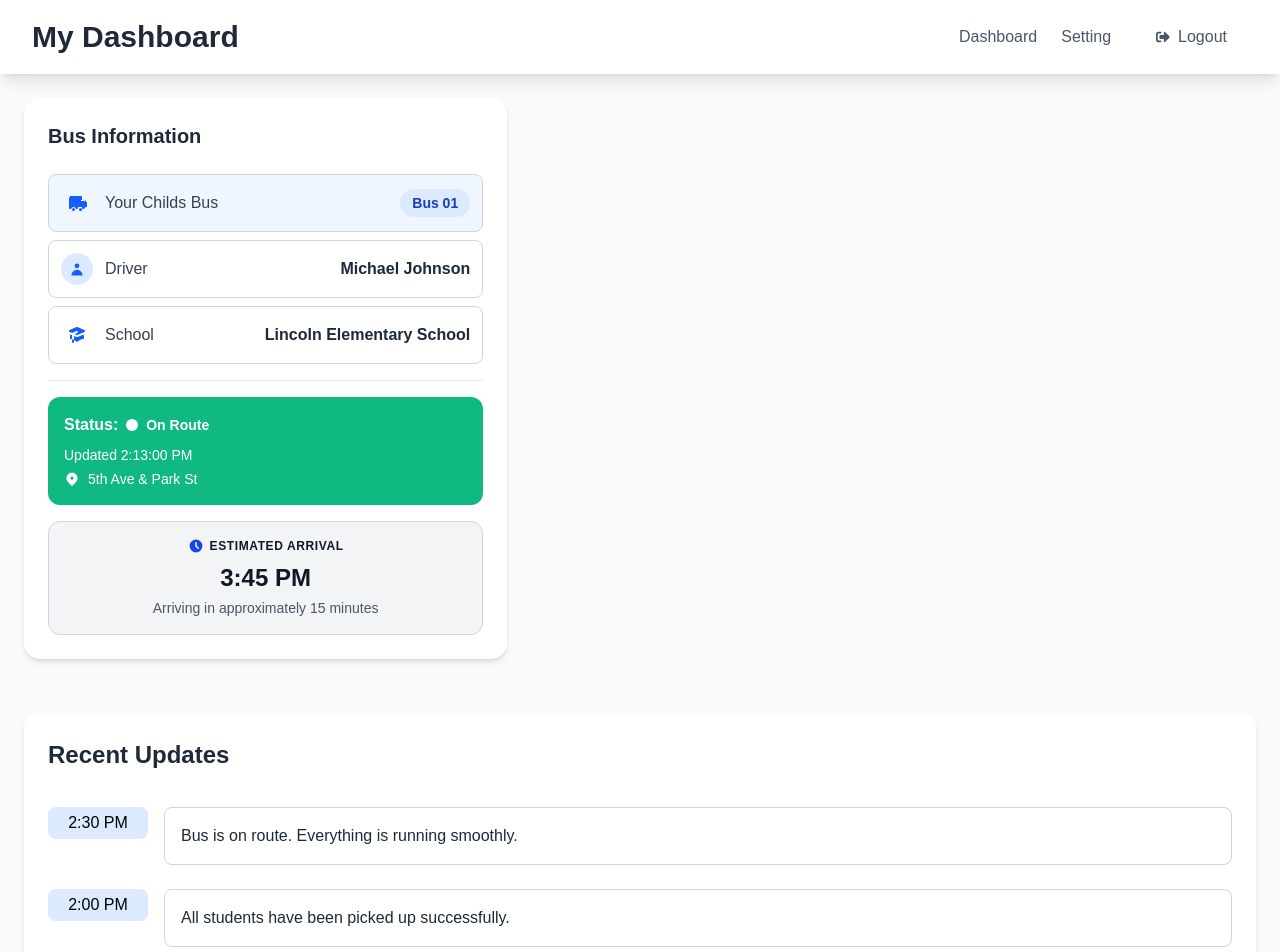
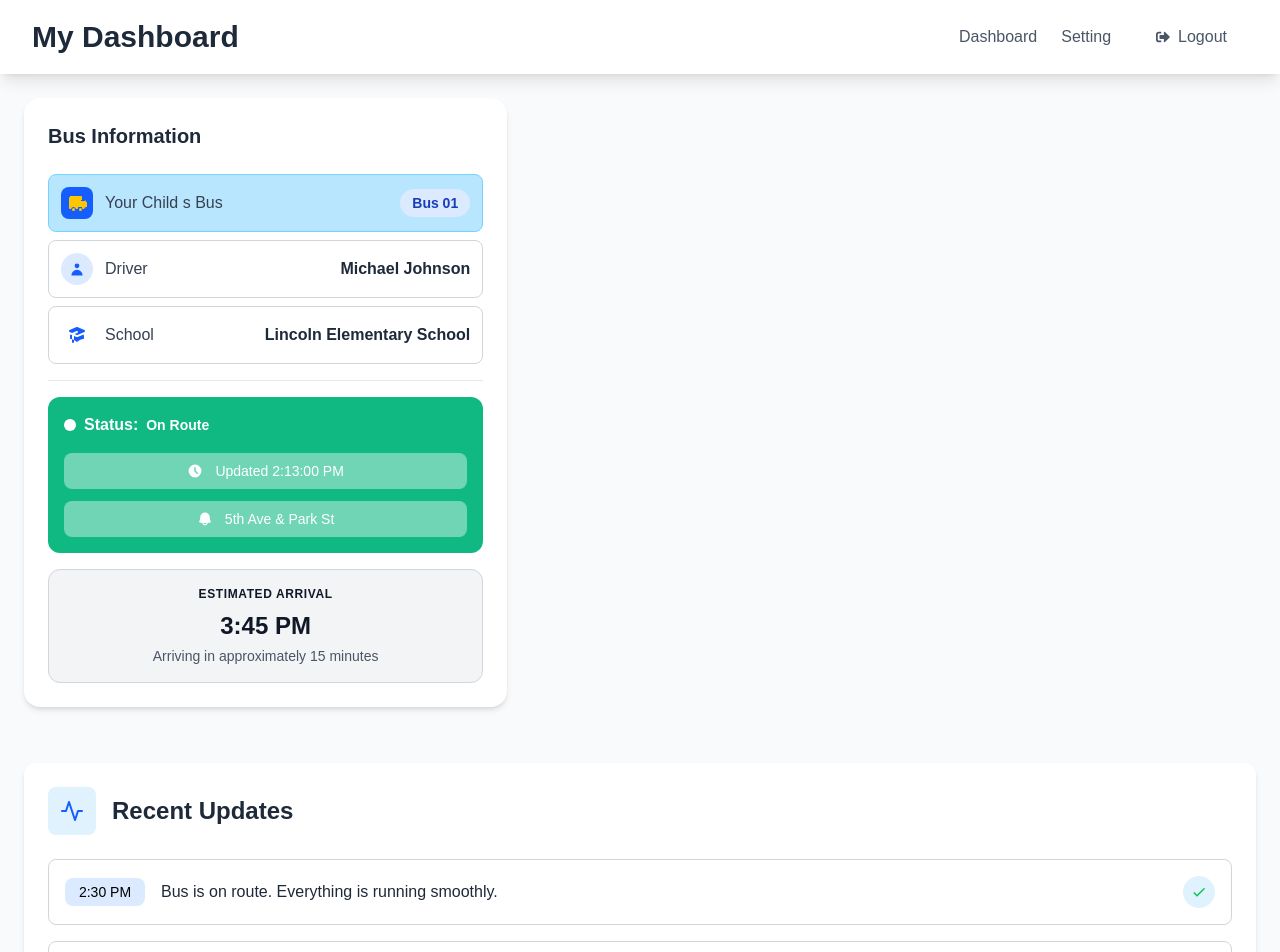
Before and after one commit to SheCanCODE-Capstone-Projects/School_bus_tracker_fe, a Next.js app: page /parent/dashboard in a window 1280 px wide. Shown: the top 952 px of the page. Built offline with nearby package versions, Linux system fonts and the light colour scheme.

Commit message:
changes for design

```diff
--- a/components/BusInformationCard.tsx
+++ b/components/BusInformationCard.tsx
@@ -7,18 +7,18 @@ const BusInformationCard = () => {
 
       <div className="space-y-4 md:space-y-5">
         {/* Your Child's Bus Section */}
-        <div className="bg-blue-50 border border-gray-300 rounded-lg p-3 mb-2">
-          <div className="flex flex-col sm:flex-row sm:items-center sm:justify-between">
-            <div className="flex items-center mb-2 sm:mb-0">
-              <div className="mr-3 w-7 h-7 md:w-8 md:h-8 flex items-center justify-center">
-                <svg className="w-4 h-4 md:w-5 md:h-5 text-blue-600" fill="currentColor" viewBox="0 0 20 20">
+        <div className="bg-sky-200 border border-sky-300 rounded-lg p-3 mb-2">
+          <div className="flex items-center justify-between">
+            <div className="flex items-center">
+              <div className="mr-3 w-7 h-7 md:w-8 md:h-8 bg-blue-600 rounded-lg flex items-center justify-center">
+                <svg className="w-4 h-4 md:w-5 md:h-5 text-yellow-400" fill="currentColor" viewBox="0 0 20 20">
                   <path d="M8 16.5a1.5 1.5 0 11-3 0 1.5 1.5 0 013 0zM15 16.5a1.5 1.5 0 11-3 0 1.5 1.5 0 013 0z" />
                   <path d="M3 4a1 1 0 00-1 1v10a1 1 0 001 1h1.05a2.5 2.5 0 014.9 0H10a1 1 0 001-1v-1h4v1a1 1 0 001 1h1.05a2.5 2.5 0 014.9 0H20a1 1 0 001-1v-4a1 1 0 00-.293-.707l-2-2A1 1 0 0018 7h-3V4a1 1 0 00-1-1H3zm11 3h3.586l1 1H14V7zm-6 5a1.5 1.5 0 100-3 1.5 1.5 0 000 3zm7 0a1.5 1.5 0 100-3 1.5 1.5 0 000 3z" />
                 </svg>
               </div>
-              <span className="text-gray-700 text-sm md:text-base">Your Childs Bus</span>
+              <span className="text-gray-700 text-sm md:text-base">Your Child s Bus</span>
             </div>
-            <span className="bg-blue-100 text-blue-800 text-xs md:text-sm font-bold py-1 px-2 md:py-1 md:px-3 rounded-full self-start sm:self-auto">
+            <span className="bg-blue-100 text-blue-800 text-xs md:text-sm font-bold py-1 px-2 md:py-1 md:px-3 rounded-full">
               Bus 01
             </span>
           </div>
@@ -61,36 +61,34 @@ const BusInformationCard = () => {
         <hr className="my-3 md:my-4 border-gray-200" />
 
         {/* Status Section - Green background area */}
-        <div className="bg-[#10B981] rounded-lg md:rounded-xl p-3 md:p-4 mb-3 md:mb-4">
+        <div className="bg-[#10B981] rounded-lg md:rounded-xl p-3 md:p-4 mb-3 md:mb-4 text-center">
           {/* Status row */}
-          <div className="flex items-center mb-1 md:mb-2">
+          <div className="flex items-center mb-3 md:mb-4">
+            <span className="w-2.5 h-2.5 md:w-3 md:h-3 bg-white rounded-full mr-2"></span>
             <span className="text-white font-bold mr-2 text-sm md:text-base">Status:</span>
-            <div className="inline-flex items-center">
-              <span className="w-2.5 h-2.5 md:w-3 md:h-3 bg-white rounded-full mr-1 md:mr-2"></span>
-              <span className="text-white font-bold text-xs md:text-sm">On Route</span>
-            </div>
+            <span className="text-white font-bold text-xs md:text-sm">On Route</span>
           </div>
 
           {/* Updated Time */}
-          <div className="text-white text-xs md:text-sm font-medium mb-1">
-            Updated 2:13:00 PM
+          <div className="bg-white/40 rounded-lg p-2 mb-2 md:mb-3 flex items-center justify-center">
+            <svg className="w-3 h-3 md:w-4 md:h-4 mr-2 md:mr-3 text-white" fill="currentColor" viewBox="0 0 20 20">
+              <path fillRule="evenodd" d="M10 18a8 8 0 100-16 8 8 0 000 16zm1-12a1 1 0 10-2 0v4a1 1 0 00.293.707l2.828 2.829a1 1 0 101.415-1.415L11 9.586V6z" clipRule="evenodd" />
+            </svg>
+            <span className="text-white text-xs md:text-sm font-medium">Updated 2:13:00 PM</span>
           </div>
 
           {/* Location */}
-          <div className="flex items-center text-white">
-            <svg className="w-3 h-3 md:w-4 md:h-4 mr-1 md:mr-2 flex-shrink-0" fill="currentColor" viewBox="0 0 20 20">
-              <path fillRule="evenodd" d="M5.05 4.05a7 7 0 119.9 9.9L10 18.9l-4.95-4.95a7 7 0 010-9.9zM10 11a2 2 0 100-4 2 2 0 000 4z" clipRule="evenodd" />
+          <div className="bg-white/40  rounded-lg p-2 flex items-center justify-center">
+            <svg className="w-3 h-3 md:w-4 md:h-4 mr-2 md:mr-3 text-white flex-shrink-0" fill="currentColor" viewBox="0 0 20 20">
+              <path fillRule="evenodd" d="M10 2a6 6 0 00-6 6c0 1.887-.454 3.665-1.257 5.234a.75.75 0 00.515 1.076 32.91 32.91 0 003.256.508 3.5 3.5 0 006.972 0 32.903 32.903 0 003.256-.508.75.75 0 00.515-1.076A11.448 11.448 0 0116 8a6 6 0 00-6-6zM8.05 14.943a33.54 33.54 0 003.9 0 2 2 0 01-3.9 0z" clipRule="evenodd" />
             </svg>
-            <span className="font-medium text-xs md:text-sm">5th Ave & Park St</span>
+            <span className="text-white font-medium text-xs md:text-sm">5th Ave & Park St</span>
           </div>
         </div>
 
         {/* Estimated Arrival Card */}
         <div className="bg-gray-100 border border-gray-300 rounded-lg md:rounded-xl p-3 md:p-4 text-center">
           <div className="flex items-center justify-center text-blue-700 mb-1 md:mb-2">
-            <svg className="w-3 h-3 md:w-4 md:h-4 mr-1 md:mr-1.5" fill="currentColor" viewBox="0 0 20 20">
-              <path fillRule="evenodd" d="M10 18a8 8 0 100-16 8 8 0 000 16zm1-12a1 1 0 10-2 0v4a1 1 0 00.293.707l2.828 2.829a1 1 0 101.415-1.415L11 9.586V6z" clipRule="evenodd" />
-            </svg>
             <span className="text-xs font-bold uppercase tracking-wider text-gray-900">ESTIMATED ARRIVAL</span>
           </div>
           <div className="text-lg md:text-xl lg:text-2xl font-bold text-gray-900 mb-0.5 md:mb-1">3:45 PM</div>
--- a/components/RecentUpdates.tsx
+++ b/components/RecentUpdates.tsx
@@ -1,30 +1,47 @@
 'use client';
+import { FiActivity } from 'react-icons/fi';
 
 interface Update {
   time: string;
   message: string;
+  icon: string;
 }
 
 const RecentUpdates = () => {
   const updates: Update[] = [
-    { time: '2:30 PM', message: 'Bus is on route. Everything is running smoothly.' },
-    { time: '2:00 PM', message: 'All students have been picked up successfully.' },
-    { time: '1:45 PM', message: 'Bus departed from Lincoln Elementary School.' }
+    { time: '2:30 PM', message: 'Bus is on route. Everything is running smoothly.', icon: 'check' },
+    { time: '2:00 PM', message: 'All students have been picked up successfully.', icon: 'bell' },
+    { time: '1:45 PM', message: 'Bus departed from Lincoln Elementary School.', icon: 'bell' }
   ];
 
   return (
     <div className="bg-white rounded-xl shadow-md p-6 mt-8">
-      <h2 className="text-2xl font-bold text-gray-800 mb-6 pb-3 ">Recent Updates</h2>
+      <div className="flex items-center mb-6">
+        <div className="bg-sky-100 p-3 rounded-lg mr-4">
+          <FiActivity className="w-6 h-6 text-blue-600" />
+        </div>
+        <h2 className="text-2xl font-bold text-gray-800">Recent Updates</h2>
+      </div>
 
-      <div className="space-y-6">
+      <div className="space-y-4">
         {updates.map((update, index) => (
-          <div key={index} className="flex items-start">
-            <div className="bg-blue-100 text-black  py-1 px-3 rounded-lg mr-4 min-w-[100px] text-center">
-              {update.time}
+          <div key={index} className="flex items-center justify-between border border-gray-300 p-4 rounded-lg">
+            <div className="flex items-center flex-1">
+              <div className="bg-blue-100 text-black py-1 px-3 rounded-lg mr-4 min-w-[80px] text-center text-sm">
+                {update.time}
+              </div>
+              <p className="text-gray-800 flex-1">{update.message}</p>
             </div>
-            <div className="border border-gray-300 rounded-lg
-            p-4 flex-1">
-              <h4 className=" text-gray-800">{update.message}</h4>
+            <div className="bg-sky-100 p-2 rounded-full ml-4">
+              {update.icon === 'check' ? (
+                <svg className="w-4 h-4 text-green-500" fill="currentColor" viewBox="0 0 24 24">
+                  <path d="M9 16.17L4.83 12l-1.42 1.41L9 19 21 7l-1.41-1.41z"/>
+                </svg>
+              ) : (
+                <svg className="w-4 h-4 text-blue-600" fill="currentColor" viewBox="0 0 24 24">
+                  <path d="M15 17h5l-1.405-1.405A2.032 2.032 0 0118 14.158V11a6.002 6.002 0 00-4-5.659V5a2 2 0 10-4 0v.341C7.67 6.165 6 8.388 6 11v3.159c0 .538-.214 1.055-.595 1.436L4 17h5m6 0v1a3 3 0 11-6 0v-1m6 0H9"/>
+                </svg>
+              )}
             </div>
           </div>
         ))}
```
